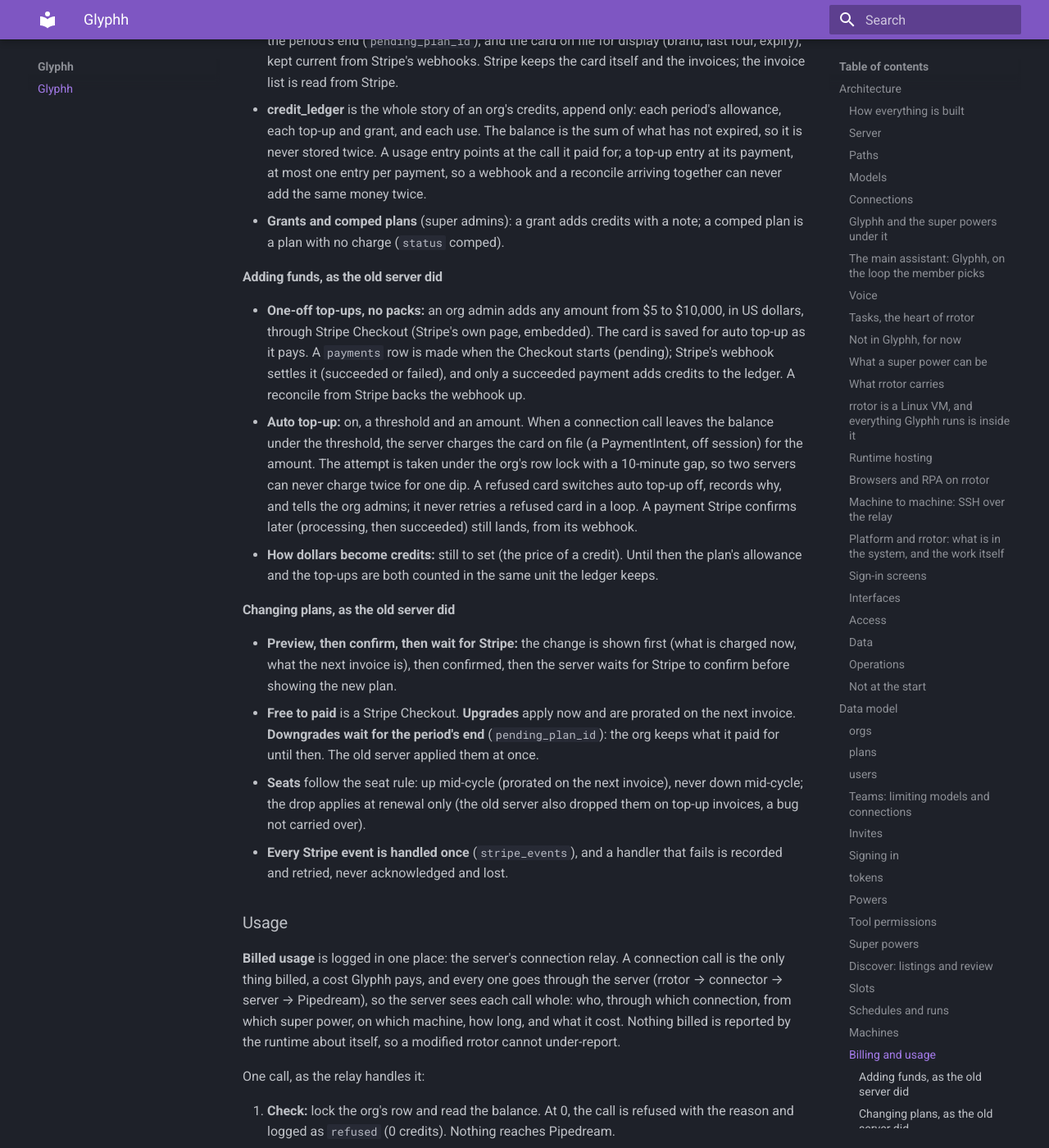
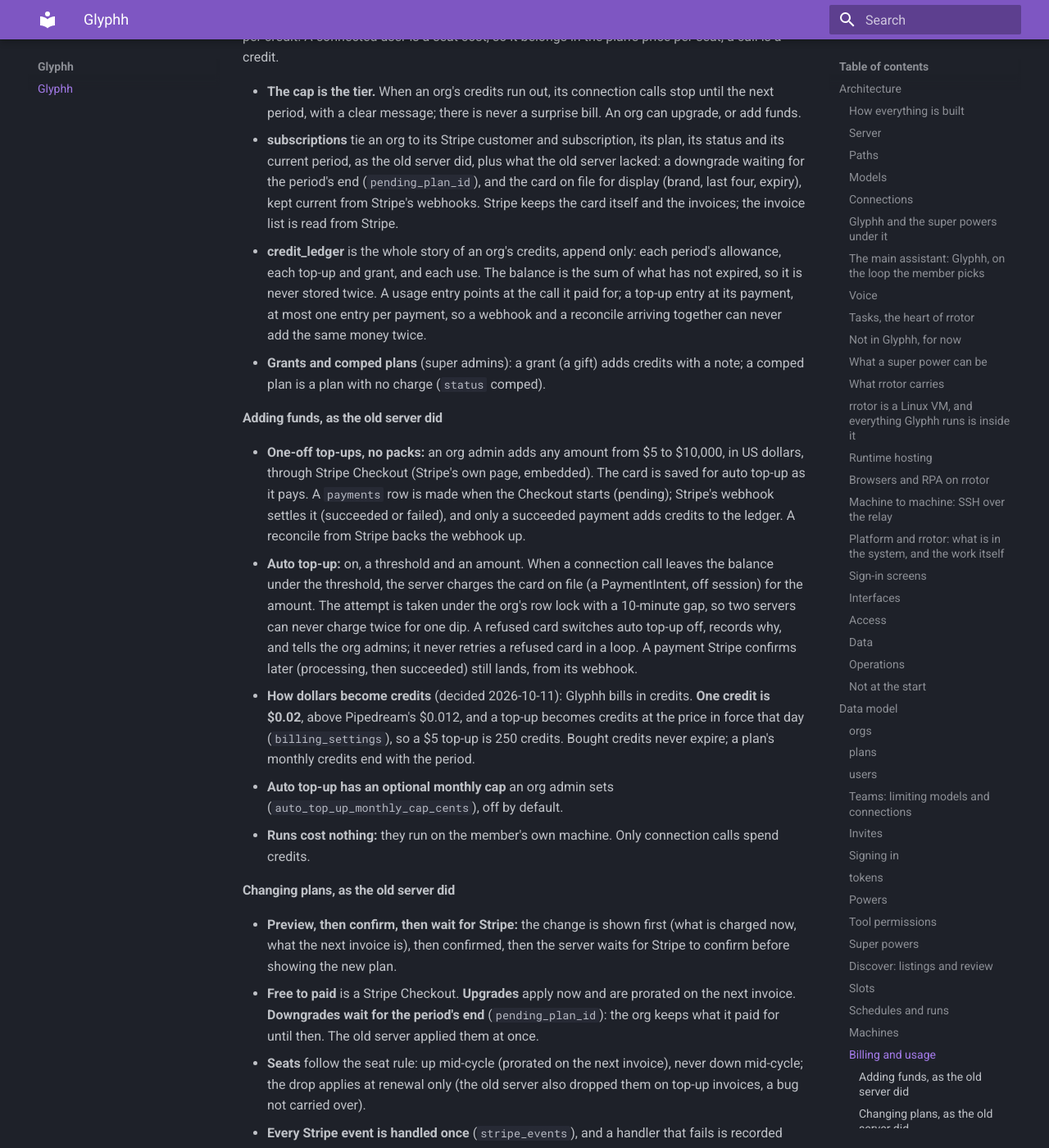
Before and after one commit to glyphh-ai/server, an MkDocs documentation site: the page built from docs/architecture.md, in a window 1280 px wide and 1400 px high, scrolled down 24749 px. Shown: the whole window at 82% size. Built offline with MkDocs 1.6.1 and Material for MkDocs 9.7.7, drawn with Linux system fonts in a browser that asks for light colours; some of the changed text lies outside the part shown.

Commit message:
Billing in credits: one credit is $0.02 (above Pipedream's $0.012), top-ups turn into credits at the price that day, bought credits never expire, runs cost nothing, auto top-up's monthly cap is optional; first plan numbers (credits per seat, machines, extra machines); every number in the database (plan versions, billing_settings) and edited by a super admin on Glyphh admin, Plans
Co-Authored-By: Claude Opus 5.5 <noreply@anthropic.com>

```diff
--- a/docs/architecture.md
+++ b/docs/architecture.md
@@ -247,7 +247,7 @@ Decided 2026-10-11. Two UIs, split by isolation:
 - **Models:** the catalog with provider logos, add a model with its key, whether the key works. A key is typed into a card or a page and posted straight from it to the API with a short-lived ticket; it never passes through a chat. Tested 2026-10-11 in Claude: the card's ticket rides in the tool result's `_meta`, which the model never sees, and the card posts from its own origin (`*.claudemcpcontent.com`).
 - **Billing** (org admins): the plan and changing it (preview, confirm, wait), the card on file (Stripe's own form), adding funds (one-off, $5 to $10,000), auto top-up, invoices (Stripe's portal).
 - **Members and invites** (org admins).
-- **Navigation** (decided 2026-10-11): the top nav is Machines, Super powers, Powers and Marketplace; **Org** for org admins (Members, Teams, Models, Connections, Review, Billing); **Glyphh admin** for super admins (Orgs, Models, Marketplace, Plans).
+- **Navigation** (decided 2026-10-11): the top nav is Machines, Super powers, Powers and Marketplace; **Org** for org admins (Members, Teams, Models, Connections, Review, Billing); **Glyphh admin** for super admins (Orgs, Models, Marketplace, Plans: each plan's versions and the billing settings).
 
 **rrotor's UI** stays on the machine: its app server serves Glyphh's live view and each super power's screens. The platform and the cards reach it through the relay. A live card in Claude draws its own view from a stream off the machine rather than framing rrotor's page (a page framed inside a card came up blank, tested 2026-10-11), or opens rrotor's UI in a tab.
 
@@ -697,6 +697,7 @@ erDiagram
         timestamptz auto_top_up_last_at "the last attempt: one attempt per 10 minutes, taken under the org's lock"
         timestamptz auto_top_up_failed_at "the card was refused: auto top-up is off until an org admin turns it on again"
         text auto_top_up_failure "why, as Stripe said it"
+        int auto_top_up_monthly_cap_cents "the most auto top-up may charge in a period; null = no cap (the default)"
         timestamptz current_period_start
         timestamptz current_period_end
         timestamptz created_at
@@ -733,6 +734,17 @@ erDiagram
         int request_bytes
         int response_bytes
         timestamptz started_at
+        timestamptz created_at
+    }
+
+    billing_settings {
+        uuid id PK
+        int credit_cents "what one credit costs: 2 = $0.02"
+        int seconds_per_credit "a connection call's seconds per credit: 30"
+        int top_up_min_cents "500"
+        int top_up_max_cents "1000000"
+        timestamptz effective_from "the row in force is the newest one already started"
+        uuid set_by FK "the super admin who set it"
         timestamptz created_at
     }
 
@@ -1039,13 +1051,15 @@ Seats are billed as the old server billed them (his rule, 2026-09-18):
 
 The plans carried over from the old server:
 
-| Plan | Price per seat | Seats | Machines included | Extra machines |
-|---|---|---|---|---|
-| Free | $0 | 1 | 2 | none |
-| Solo | $20 | 1 | to set | to set |
-| Basic | $40 | 25 | to set | to set |
-| Pro | $150 | 100 | to set | to set |
-| Enterprise | arranged | no limit | no limit | n/a |
+| Plan | Price per seat | Seats | Credits each month | Machines included | Extra machine |
+|---|---|---|---|---|---|
+| Free | $0 | 1 | 100 | 2 | none |
+| Solo | $20 | 1 | 2,000 | 3 | $5 a month |
+| Basic | $40 | up to 25 | 2,500 per seat | 10 | $5 a month |
+| Pro | $150 | up to 100 | 10,000 per seat | 50 | $5 a month |
+| Enterprise | arranged | no limit | arranged | no limit | n/a |
+
+These are a first pick (2026-10-11), to adjust. **Every number lives in the database and a super admin changes it on Glyphh admin → Plans:** a plan's price, seats, credits, machines and Stripe prices (each change is the plan's next version, above), and the billing settings (`billing_settings`: the price of a credit, the seconds a credit buys, the smallest and largest top-up), each kept with who set it and from when.
 
 An org that already has its included machines plus its extras cannot register another: signing in from one more machine is refused with the reason (on Free: "Free includes 2 machines. Upgrade, or remove one."), and nothing is half registered.
 
@@ -1189,13 +1203,15 @@ What Pipedream charges Glyphh (Connect, Startup plan): $99 a month billed annual
 - **The cap is the tier.** When an org's credits run out, its connection calls stop until the next period, with a clear message; there is never a surprise bill. An org can upgrade, or add funds.
 - **subscriptions** tie an org to its Stripe customer and subscription, its plan, its status and its current period, as the old server did, plus what the old server lacked: a downgrade waiting for the period's end (`pending_plan_id`), and the card on file for display (brand, last four, expiry), kept current from Stripe's webhooks. Stripe keeps the card itself and the invoices; the invoice list is read from Stripe.
 - **credit_ledger** is the whole story of an org's credits, append only: each period's allowance, each top-up and grant, and each use. The balance is the sum of what has not expired, so it is never stored twice. A usage entry points at the call it paid for; a top-up entry at its payment, at most one entry per payment, so a webhook and a reconcile arriving together can never add the same money twice.
-- **Grants and comped plans** (super admins): a grant adds credits with a note; a comped plan is a plan with no charge (`status` comped).
+- **Grants and comped plans** (super admins): a grant (a gift) adds credits with a note; a comped plan is a plan with no charge (`status` comped).
 
 #### Adding funds, as the old server did
 
 - **One-off top-ups, no packs:** an org admin adds any amount from $5 to $10,000, in US dollars, through Stripe Checkout (Stripe's own page, embedded). The card is saved for auto top-up as it pays. A `payments` row is made when the Checkout starts (pending); Stripe's webhook settles it (succeeded or failed), and only a succeeded payment adds credits to the ledger. A reconcile from Stripe backs the webhook up.
 - **Auto top-up:** on, a threshold and an amount. When a connection call leaves the balance under the threshold, the server charges the card on file (a PaymentIntent, off session) for the amount. The attempt is taken under the org's row lock with a 10-minute gap, so two servers can never charge twice for one dip. A refused card switches auto top-up off, records why, and tells the org admins; it never retries a refused card in a loop. A payment Stripe confirms later (processing, then succeeded) still lands, from its webhook.
-- **How dollars become credits:** still to set (the price of a credit). Until then the plan's allowance and the top-ups are both counted in the same unit the ledger keeps.
+- **How dollars become credits** (decided 2026-10-11): Glyphh bills in credits. **One credit is $0.02**, above Pipedream's $0.012, and a top-up becomes credits at the price in force that day (`billing_settings`), so a $5 top-up is 250 credits. Bought credits never expire; a plan's monthly credits end with the period.
+- **Auto top-up has an optional monthly cap** an org admin sets (`auto_top_up_monthly_cap_cents`), off by default.
+- **Runs cost nothing:** they run on the member's own machine. Only connection calls spend credits.
 
 #### Changing plans, as the old server did
 
@@ -1287,7 +1303,7 @@ The sign-in screens on the design: tokens, Red Hat, the ported cat, the trace id
 ### Phases
 
 1. **Sign in from Claude and Codex.** Done.
-2. **Orgs and billing:** members, invites and seats are done; billing (plans, Stripe, top-ups, auto top-up) waits on the decisions under Open.
+2. **Orgs and billing:** members, invites and seats are done; billing (plans, Stripe, top-ups, auto top-up, credits) is next: its decisions are made.
 3. **Machines:** machine sign-in (approve a code), one-click hosting (Fly first), machine tokens, Redis for live state, deploy status.
 4. **rrotor:** the image, the app server and Glyphh's UI, the main assistant on its three loops, rrotor's MCP surface, launch tickets, the player.
 5. **Powers and super powers:** the catalog, models on the member's keys, grants, slots, tool permissions, the editor and its configuration, voice.
@@ -1307,8 +1323,6 @@ Everything open: decisions still to make, things to draw, work found but not sta
     - **A super power's own screens** (its app) on the machine's origin, or on one of their own (`<power>.<machine-id>.glyphh.ai`) so an app a member installed can't read rrotor's session.
     - **How long a machine's session lasts,** and how it learns a member was removed or a token revoked.
 
-- **Billing: dollars or credits**, and the monthly spend cap (a limit on auto top-ups, or none). Billing (phase 2b) waits on both.
-- **Plans:** price per credit and monthly credits per plan, pack sizes and prices, included and extra machines for Solo, Basic and Pro, whether runs themselves spend credits, whether Free is held to one connected service. The billing boards leave these as `[BRACKETS]`.
 - **Tasks are powers:** rename tasks to powers everywhere (proposed, not confirmed).
 - **"Also use my Claude or ChatGPT connectors":** a switch per super power, letting its loop use the member's own connectors beside Glyphh's (proposed, not decided).
 - **Conversations:** where they live. Proposal: the server keeps each conversation's record (title, super power, machine, run, status, times), rrotor keeps the messages, and rrotor's UI opens them through the relay.
```
Also changed, not shown: other parts of docs/architecture.md (+1 -2 lines), docs/img/data-model.png.
